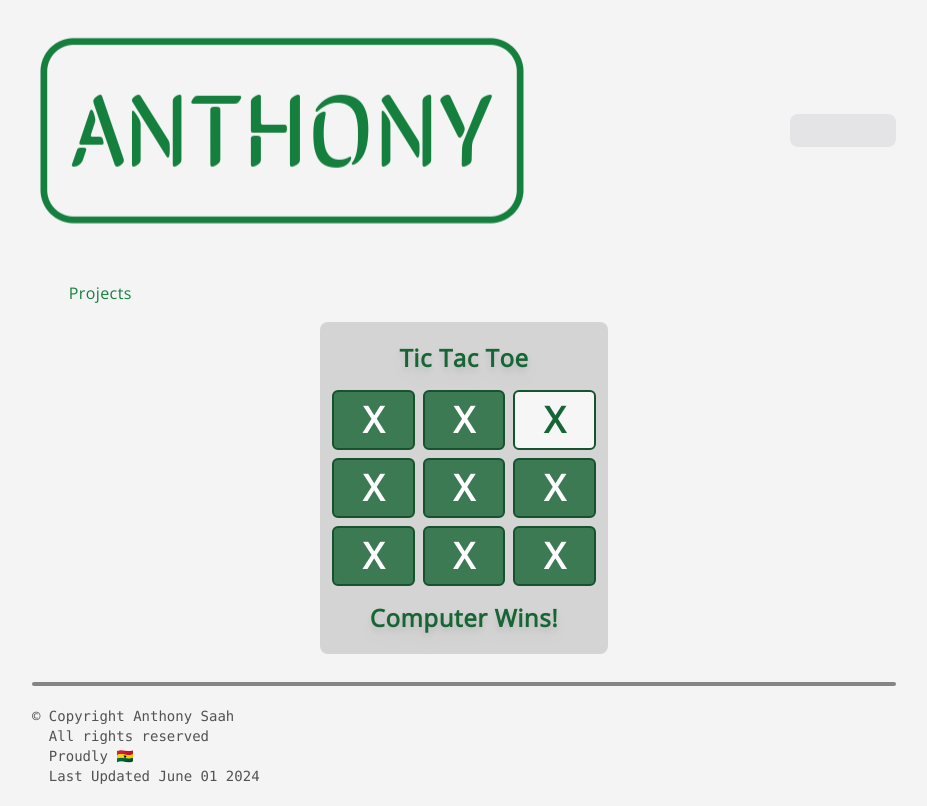
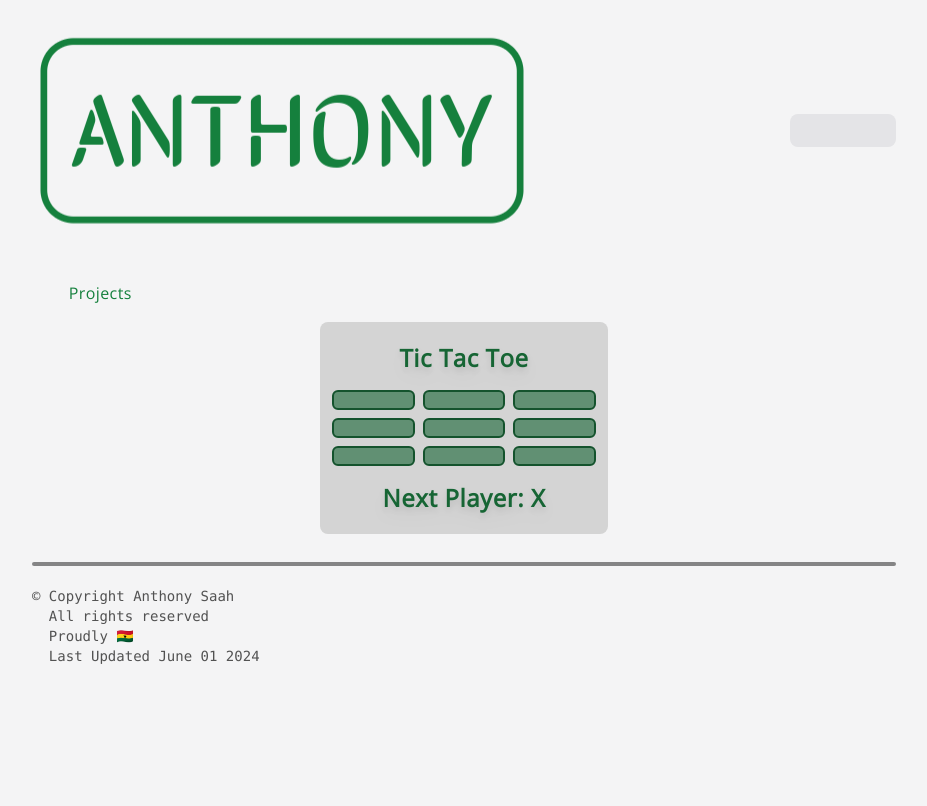
Before and after one commit to thepapisogram/anthony-saah, a Next.js app: page /projects/tictactoe in a window 1280 px wide. Shown: the whole page, without its empty margins (176-1103 px from the left). Built offline with nearby package versions, Linux system fonts and the light colour scheme; some icons are missing.

Commit message:
tictactoe prototype

```diff
--- a/app/projects/tictactoe/page.js
+++ b/app/projects/tictactoe/page.js
@@ -7,34 +7,76 @@ import { useState } from 'react';
 
 export default function page() {
 
-  const [playerTurn, setPlayerTurn] = useState(true)
+  const [board, setBoard] = useState(Array(9).fill(null));
+  const [xIsNext, setXIsNext] = useState(true);
 
-  const [row1, setRow1] = useState([0, 0, 0])
-  const [row2, setRow2] = useState([0, 0, 0])
-  const [row3, setRow3] = useState([0, 0, 0])
+  const calculateWinner = (squares) => {
+    const lines = [
+      [0, 1, 2],
+      [3, 4, 5],
+      [6, 7, 8],
+      [0, 3, 6],
+      [1, 4, 7],
+      [2, 5, 8],
+      [0, 4, 8],
+      [2, 4, 6]
+    ];
+    for (let i = 0; i < lines.length; i++){
+      const [a, b, c] = lines[i];
+      if(squares[a] && squares[a] === squares[b] && squares[a] === squares[c]){
+        return squares[a];
+      }
+    }
+    return null;
+  }
 
-  const handleMove = (row, pos) => {
-    const row_name = `row${row}`;
-    let new_row = [...this[row_name]];
+  const handleClick = (index) => {
+    if(calculateWinner(board) || board[index]){
+      return;
+    }
+    const newBoard = board.slice();
+    newBoard[index] = xIsNext ? 'X' : 'O';
+    setBoard(newBoard)
+    setXIsNext(!xIsNext);
+  }
 
-    // new_row[pos] =
+  const winner = calculateWinner(board);
+  const status = winner ? 'Winner: ' + winner : 'Next Player: ' + (xIsNext ? 'X' : 'O');
+
+  const renderSquare = (index) => {
+    return(
+      <div className="square" onClick={() => handleClick(index)}>
+        {board[index]}
+      </div>
+    )
   }
+
+  // const [playerTurn, setPlayerTurn] = useState(true)
+
+  // const [row1, setRow1] = useState([0, 0, 0])
+  // const [row2, setRow2] = useState([0, 0, 0])
+  // const [row3, setRow3] = useState([0, 0, 0])
+
+  // const handleMove = (row, pos) => {
+  //   const row_name = `row${row}`;
+  //   let new_row = [...this[row_name]];
+  // }
 
   return (
     <div className="p-2 my-3">
       <BackLink link="/projects" text="Projects" />
       <div className="tictactoe">
-        <h1 className='game-text'>Tic Tac Toe</h1>
-        <div className="box">X</div>
-        <div className="box">X</div>
-        <div className="selected-box">X</div>
-        <div className="box">X</div>
-        <div className="box">X</div>
-        <div className="box">X</div>
-        <div className="box">X</div>
-        <div className="box">X</div>
-        <div className="box">X</div>
-        <h1 className='game-text'>Computer Wins!</h1>
+        <h1 className='game-info'>Tic Tac Toe</h1>
+        {renderSquare(0)}
+        {renderSquare(1)}
+        {renderSquare(2)}
+        {renderSquare(3)}
+        {renderSquare(4)}
+        {renderSquare(5)}
+        {renderSquare(6)}
+        {renderSquare(7)}
+        {renderSquare(8)}
+        <h1 className='game-info'>{status}</h1>
       </div>
     </div>
   )
--- a/app/styles/projects/tictactoe.css
+++ b/app/styles/projects/tictactoe.css
@@ -2,14 +2,14 @@
     @apply grid grid-cols-3 gap-2 bg-neutral-300 dark:bg-stone-800 w-full md:w-72 mx-auto rounded-lg p-3
 }
 
-.box{
-    @apply dark:bg-yellow-700 bg-green-800 p-2 dark:text-stone-900 text-white bg-opacity-80 text-center font-bold text-4xl border-2 border-green-900 dark:border-stone-900 rounded-md
+.square{
+    @apply dark:bg-yellow-700 bg-green-800 p-2 dark:text-stone-900 text-white bg-opacity-60 text-center font-bold text-4xl border-2 border-green-900 dark:border-stone-900 rounded-md
 }
 
-.selected-box{
+.selected-square{
     @apply bg-white dark:bg-black text-green-800 dark:text-yellow-700 p-2 bg-opacity-80 text-center font-bold text-4xl border-2 border-green-900 dark:border-yellow-900 rounded-md
 }
 
-.game-text{
+.game-info{
     @apply col-span-3 text-center text-green-800 dark:text-yellow-700 text-2xl font-bold tracking-wide my-2 drop-shadow-lg
 }
```
